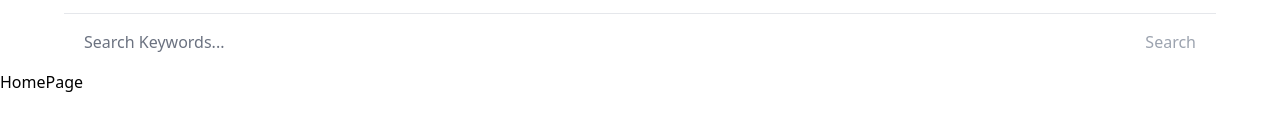
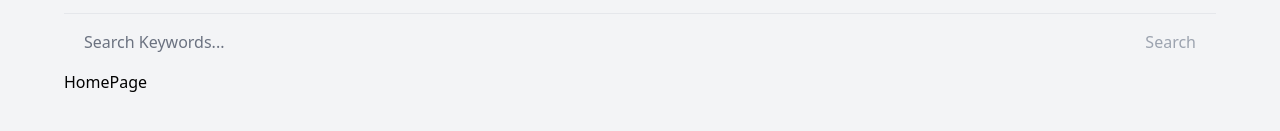
Before and after one commit to AayushMohan/news-app, a Next.js app: page / in a window 1280 px wide. Shown: the part 215-346 px from the top of the page. Built offline with nearby package versions, Linux system fonts and the light colour scheme.

Commit message:
Styled Page Layout

```diff
--- a/app/layout.tsx
+++ b/app/layout.tsx
@@ -8,9 +8,9 @@
   return (
     <html>
       <head />
-      <body>
+      <body className="bg-gray-100 dark:bg-zinc-900 transition-all duration-700">
         <Header />
-        <div>{children}</div>
+        <div className="max-w-6xl mx-auto">{children}</div>
       </body>
     </html>
   );
```
